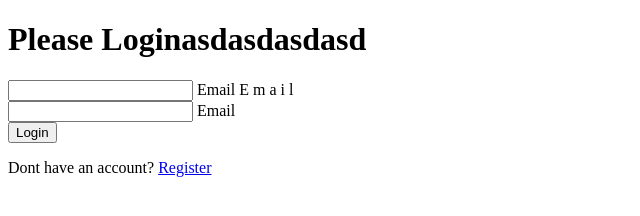
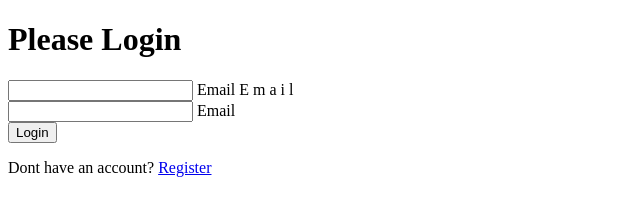
Before and after one commit to muharib0410/Sound_Board, a plain HTML site: page index.html in a window 1280 px wide. Shown: the whole page, without its empty margins (0-640 px from the left). Drawn offline with Linux system fonts and the light colour scheme.

Commit message:
successfully checked

```diff
--- a/index.html
+++ b/index.html
@@ -8,7 +8,7 @@
 </head>
 <body>
     <div class="container">
-        <h1>Please Loginasdasdasdasd</h1>
+        <h1>Please Login</h1>
         <form>
             <div class="form-control">
                 <input type="text" required>
```
